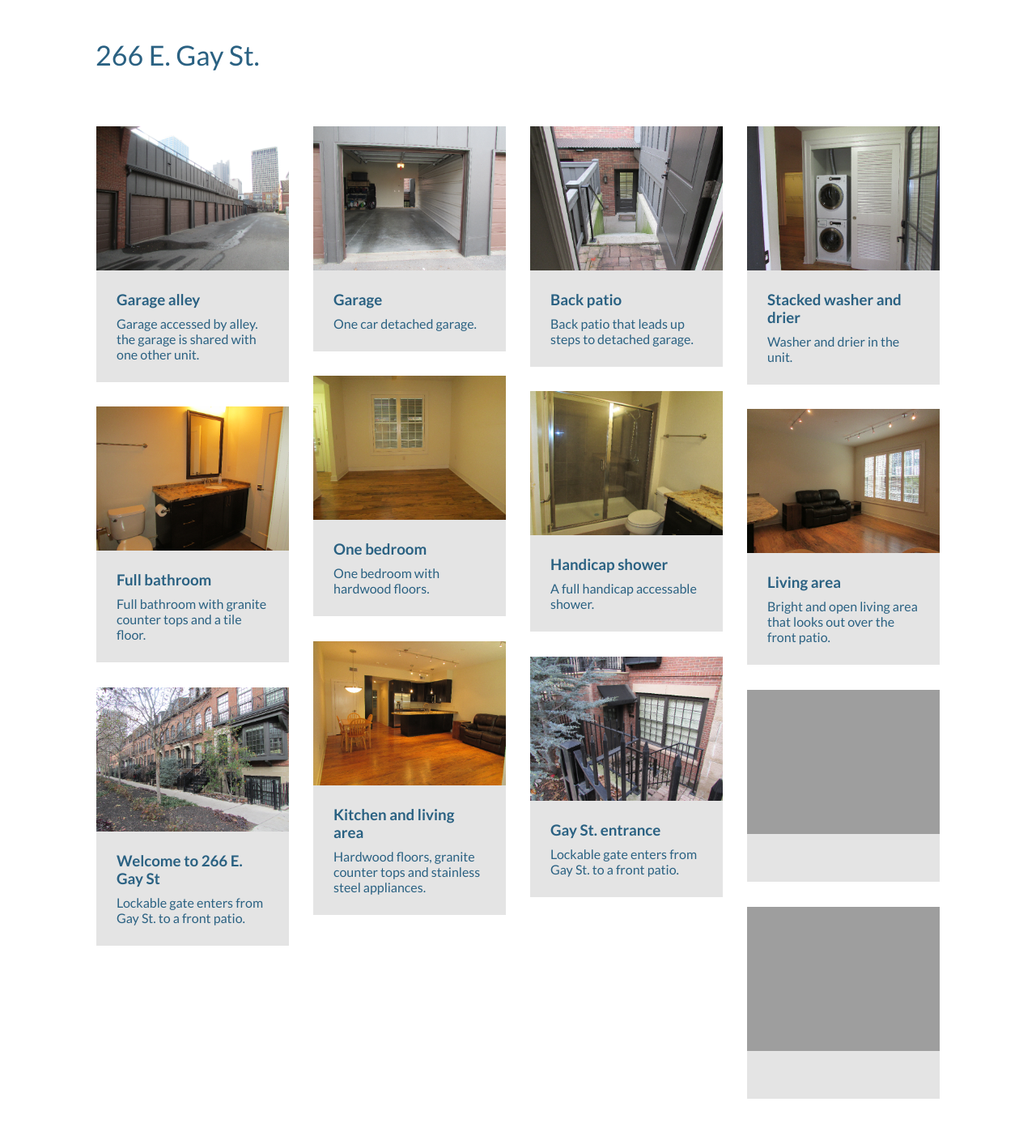
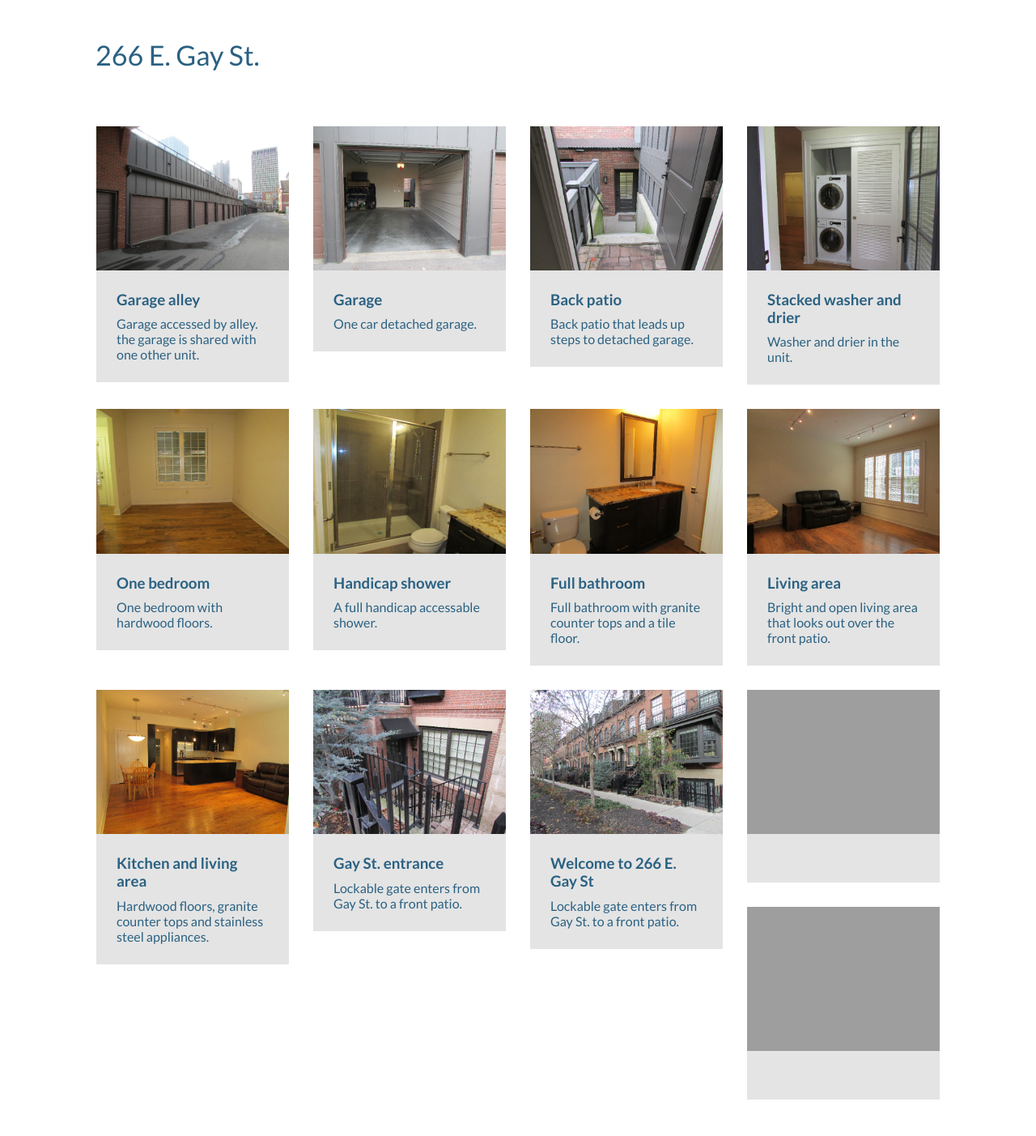
Before and after one commit to knc789/columbus-rentals, a Jekyll site: the page built from index.html, in a window 1280 px wide. Shown: the whole page at 81% size. Built offline with Jekyll 4.4.1, drawn with Linux system fonts in a browser that asks for light colours; Markdown is read by kramdown in place of the engine named in the settings; after the commit the page ends 1373 px from its top, so only the background shows below that.

Commit message:
expanding page

```diff
--- a/index.html
+++ b/index.html
@@ -5,7 +5,15 @@ layout: default
 	<header class="clearfix">
 		<h1>{{ site.name }}</h1>
 	</header>
-	<div id="grid-gallery" class="grid-gallery">
+{% assign posts = site.posts | sort: "number" %}
+	<div id="intro" class="intro">
+
+	<section class="grid wrap">
+		{% for post in site.posts %}
+		{% endfor %}
+		</section>
+	</div>
+	<div id="photo-gallery" class="grid-gallery">
 
 	<section class="grid-wrap">
 	<ul class="grid">
```
